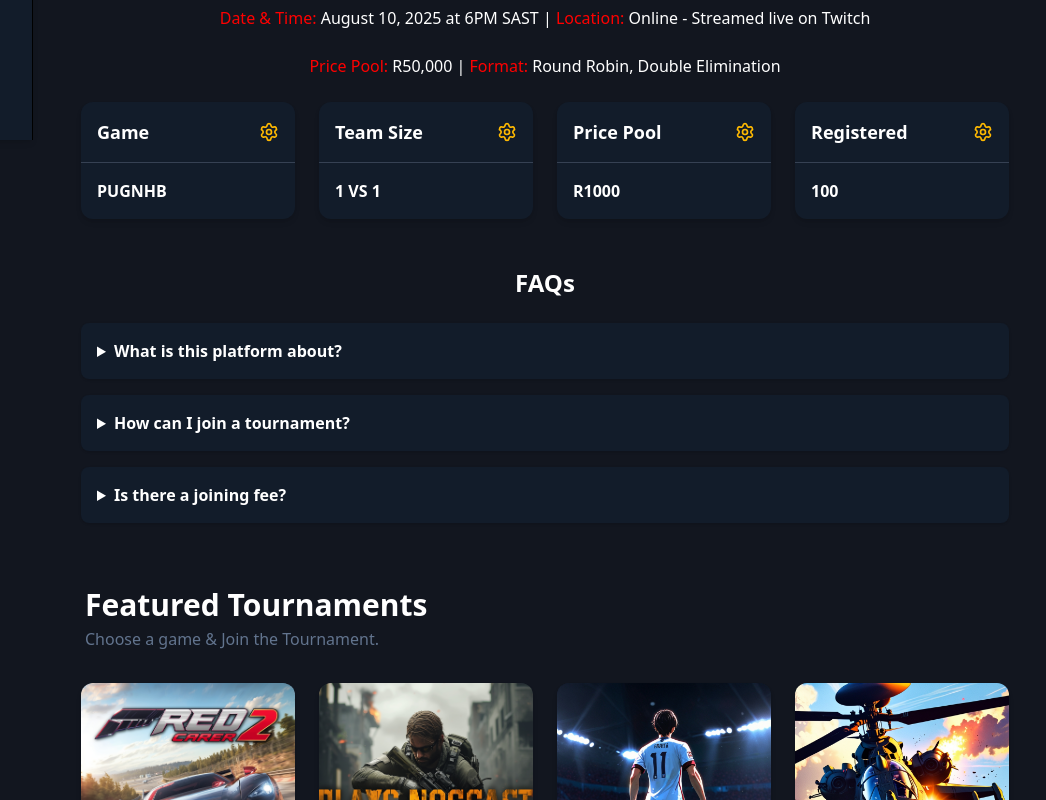
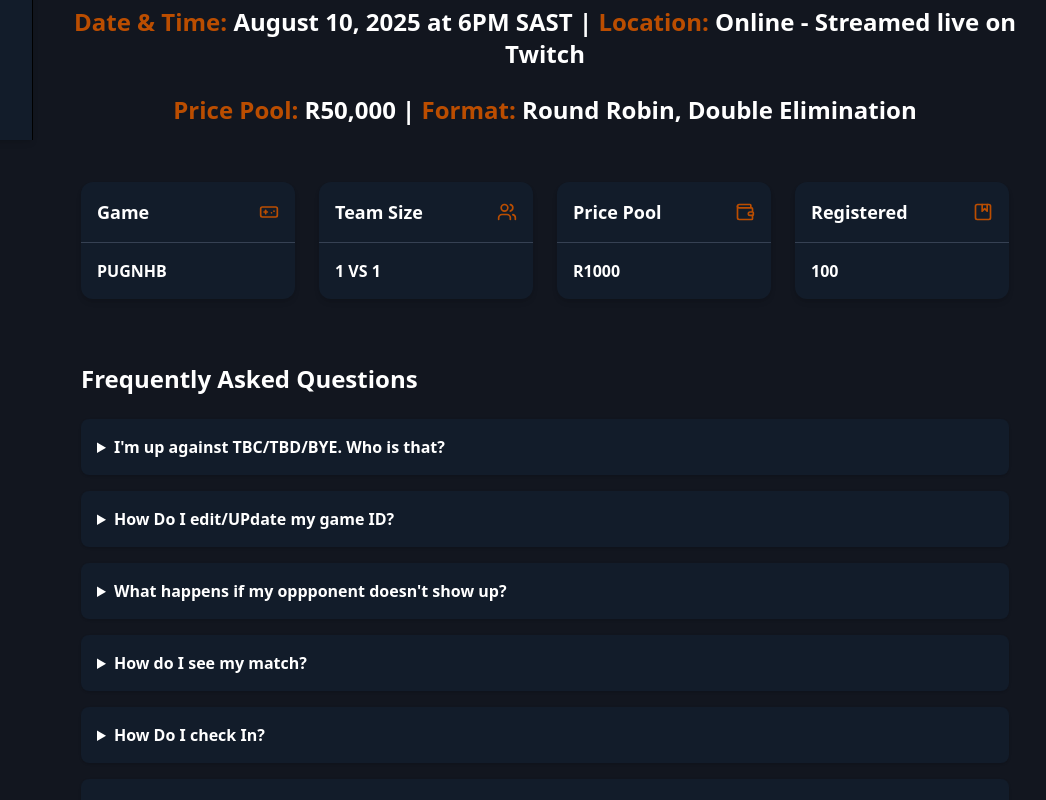
Before and after one commit to bab-msibi/mettlevibe, a Next.js app: page /events/legendsofvictory in a window 1280 px wide. Shown: the part 660-1460 px from the top of the page, without its empty margins (223-1269 px from the left). Built offline with nearby package versions, Linux system fonts and the light colour scheme.

Commit message:
Game | FAQ

```diff
--- a/src/app/events/legendsofvictory/page.tsx
+++ b/src/app/events/legendsofvictory/page.tsx
@@ -38,17 +38,17 @@
             </div>
 
             <div className="text-center">
-              <h2>
-                <span className="date">Date & Time:</span> August 10, 2025 at
-                6PM SAST | <span className="date">Location:</span> Online -
+              <h1 className="text-2xl font-bold mt-4">
+                <span className="text-amber-700">Date & Time:</span> August 10, 2025 at
+                6PM SAST | <span className="text-amber-700">Location:</span> Online -
                 Streamed live on Twitch
-              </h2>
+              </h1>
               <br></br>
-              <h2>
-                <span className="date">Price Pool:</span> R50,000 |{" "}
-                <span className="date">Format:</span> Round Robin, Double
+              <h1 className="text-2xl font-bold mb-2">
+                <span className="text-amber-700">Price Pool:</span> R50,000 |{" "}
+                <span className="text-amber-700">Format:</span> Round Robin, Double
                 Elimination
-              </h2>
+              </h1>
             </div>
             <div>
               <GameFormat />
@@ -62,12 +62,7 @@
           </div>
         );
       case "Faqs":
-        return (
-          <p>
-            Learn more about MettleState and how we connect you with trusted
-            professionals.
-          </p>
-        );
+        return <></>;
       case "Rules":
         return (
           <div>
@@ -108,8 +103,10 @@
             {isOpen && (
               <div className="fixed inset-0 bg-black/60 flex items-center justify-center z-50">
                 <div className="bg-black-sec rounded-xl shadow-lg w-full max-w-md relative">
-                  <button onClick={() => setIsOpen(false)}
-                    className="absolute top-3 right-3 text-gray-200 hover:text-black text-2xl">
+                  <button
+                    onClick={() => setIsOpen(false)}
+                    className="absolute top-3 right-3 text-gray-200 hover:text-black text-2xl"
+                  >
                     &times;
                   </button>
                   <Rform />
--- a/src/app/events/page.tsx
+++ b/src/app/events/page.tsx
@@ -18,7 +18,15 @@
             className="rounded-md object-contain min-w-full"
           />
           <div className="flex justify-between bg-black-sec border-rounded-md">
-            <h1 className="text-amber-100 flex items-center text-center ml-4 font-bold">PC Builder PUBG Mobile Cup</h1>
+            <h1 className="text-amber-100 flex items-center text-center ml-4 font-bold text-2xl">
+              <Image
+                src="/pcbuilder.webp"
+                alt="PCB Logo"
+                width={35}
+                height={35}
+                className="mr-2"
+              />
+              PC Builder PUBG Mobile Cup</h1>
             <button className="m-4 px-6 py-2 bg-red-500 text-white rounded-md hover:bg-red-700 transition cursor-pointer">
               Join Event
             </button>
--- a/src/app/globals.css
+++ b/src/app/globals.css
@@ -8,7 +8,3 @@
   background-color: #121c2a;
   color: #FFFFFF;
 }
-
-.date {
-  color: rgb(255, 0, 0);
-}
--- a/src/app/page.tsx
+++ b/src/app/page.tsx
@@ -9,16 +9,17 @@
       <main className="flex-1">
         <div className="Hero">
           <Image
-            src="/pcb.png"
+            src="/30k.gif"
             alt="Hero Image"
             width={1200}
             height={200}
             className="rounded-md object-contain min-w-full"
           />
           <div className="flex justify-between bg-black-sec border-rounded-md">
-            <h1 className="text-amber-100 flex items-center text-center ml-4 font-bold">PC Builder PUBG Mobile Cup</h1>
+            <h1 className="text-amber-100 flex items-center text-center ml-4 font-bold text-2xl">
+              Centrum Energy: 30K Challenge</h1>
             <button className="m-4 px-6 py-2 bg-red-500 text-white rounded-md hover:bg-red-700 transition cursor-pointer">
-              Join Event
+              View Event
             </button>
           </div>
         </div>
--- a/src/app/tasks/GameFormat.tsx
+++ b/src/app/tasks/GameFormat.tsx
@@ -1,12 +1,12 @@
-import { Settings } from "lucide-react";
+import { Album, Wallet, Gamepad, Users, Settings } from "lucide-react";
 
 export default function Page() {
   return (
-     <div className="grid grid-cols-4 gap-6 p-6">
+     <div className="grid grid-cols-1 sm:grid-cols-2 lg:grid-cols-4 gap-6 p-6 mt-8">
           <div className="bg-black-sec text-white rounded-xl shadow-md overflow-hidden hover:shadow-2xl hover:scale-[1.03] hover:brightness-130 transition-all duration-300 transform cursor-pointer">
             <div className="flex justify-between items-center p-4 border-b border-gray-700">
               <h3 className="text-lg font-semibold">Game</h3>
-              <Settings size={20} className="text-amber-400" />
+              <Gamepad size={20} className="text-amber-700" />
             </div>
 
             <h1 className="p-4 font-bold">PUGNHB</h1>
@@ -14,7 +14,7 @@
           <div className="bg-black-sec text-white rounded-xl shadow-md overflow-hidden hover:shadow-2xl hover:scale-[1.03] hover:brightness-130 transition-all duration-300 transform cursor-pointer">
             <div className="flex justify-between items-center p-4 border-b border-gray-700">
               <h3 className="text-lg font-semibold">Team Size</h3>
-              <Settings size={20} className="text-amber-400" />
+              <Users size={20} className="text-amber-700" />
             </div>
 
             <h1 className="p-4  font-bold">1 VS 1</h1>
@@ -22,7 +22,7 @@
           <div className="bg-black-sec text-white rounded-xl shadow-md overflow-hidden hover:shadow-2xl hover:scale-[1.03] hover:brightness-130 transition-all duration-300 transform cursor-pointer">
             <div className="flex justify-between items-center p-4 border-b border-gray-700">
               <h3 className="text-lg font-semibold">Price Pool</h3>
-              <Settings size={20} className="text-amber-400" />
+              <Wallet size={20} className="text-amber-700" />
             </div>
 
             <h1 className="p-4  font-bold">R1000</h1>
@@ -30,7 +30,7 @@
           <div className="bg-black-sec text-white rounded-xl shadow-md overflow-hidden hover:shadow-2xl hover:scale-[1.03] hover:brightness-130 transition-all duration-300 transform cursor-pointer">
             <div className="flex justify-between items-center p-4 border-b border-gray-700">
               <h3 className="text-lg font-semibold">Registered</h3>
-              <Settings size={20} className="text-amber-400" />
+              <Album size={20} className="text-amber-700" />
             </div>
 
             <h1 className="p-4 font-bold">100</h1>
--- a/src/app/tasks/Lfaqs.tsx
+++ b/src/app/tasks/Lfaqs.tsx
@@ -1,33 +1,94 @@
 export default function FAQs() {
   return (
-    <div className="max-w-[1200px] mx-auto p-6">
-      <h2 className="text-2xl font-bold mb-6 text-center">FAQs</h2>
+    <div className="max-w-[1200px] mt-4 p-6 items-center mx-auto">
+      <h2 className="text-2xl font-bold mb-6">Frequently Asked Questions</h2>
 
       <div className="space-y-4">
         <details className="bg-black-sec p-4 rounded-lg shadow-sm">
           <summary className="font-semibold cursor-pointer">
-            What is this platform about?
+            I'm up against TBC/TBD/BYE. Who is that?
           </summary>
           <p className="mt-2 text-gray-500">
-            This is an esports platform where you can join tournaments, track your progress, and win rewards.
+            <br />
+            -The website indicates TBC/TBD/BYE as your opponent when you are
+            waiting for an opponent that's on the previous round.
+            <br />
+            -Please wait patiently and keep an eye on your notifications.
           </p>
         </details>
 
         <details className="bg-black-sec p-4 rounded-lg shadow-sm">
           <summary className="font-semibold cursor-pointer">
-            How can I join a tournament?
+            How Do I edit/UPdate my game ID?
           </summary>
           <p className="mt-2 text-gray-500">
-            You can register by creating an account and selecting a tournament from the games list.
+            - At the Top right of your screen click on your name <br />- Go to
+            Profile
+            <br />
+            -Click on Settings <br />
+            -Navigate to Link Game Accounts
+            <br />- Find the Account you want to update and once complete click
+            the Tick to confirm
           </p>
         </details>
 
         <details className="bg-black-sec p-4 rounded-lg shadow-sm">
           <summary className="font-semibold cursor-pointer">
-            Is there a joining fee?
+            What happens if my oppponent doesn't show up?
           </summary>
           <p className="mt-2 text-gray-500">
-            Some tournaments are free, while others may have entry fees listed on the event page.
+            <br />- Teams have 10 minutes to appear after the scheduled match
+            time
+            <br />- Failure to appear results in a match forfeit
+            <br />- Both teams must be fully present to start
+          </p>
+        </details>
+
+        <details className="bg-black-sec p-4 rounded-lg shadow-sm">
+          <summary className="font-semibold cursor-pointer">
+            How do I see my match?
+          </summary>
+          <p className="mt-2 text-gray-500">
+            <br />
+            -On the Event Page of the Cup you are playing in Click the Matches
+            tab after the bracket has been created to see your event.
+            <br />
+            -You can also click on the bracket tab and then on your match to
+            view your current match.
+          </p>
+        </details>
+
+        <details className="bg-black-sec p-4 rounded-lg shadow-sm">
+          <summary className="font-semibold cursor-pointer">
+            How Do I check In?
+          </summary>
+          <p className="mt-2 text-gray-500">
+            <br />- 1 Hour before the cup's Scheduled start time check-ins will
+            open
+            <br />
+            -Navigate back to the same page where you checked in
+            <br />
+            -Click the Red Check-in button and you will be in
+            <br />
+            -Some events have limited check-ins & are on a first come first
+            serve basis
+          </p>
+        </details>
+
+        <details className="bg-black-sec p-4 rounded-lg shadow-sm">
+          <summary className="font-semibold cursor-pointer">
+            How Do I check In?
+          </summary>
+          <p className="mt-2 text-gray-500">
+            <br />- Navigate to the "Events" tab
+            <br />
+            -Click the Tournament Event
+            <br />
+            -Once in, Click the Red sign up button
+            <br />
+            -Select yourself or your team that you want to enter
+            <br />
+            -Click done and you are in
           </p>
         </details>
       </div>
```
Also changed, not shown: public/30k.gif (added), public/pcbuilder.webp (added).
